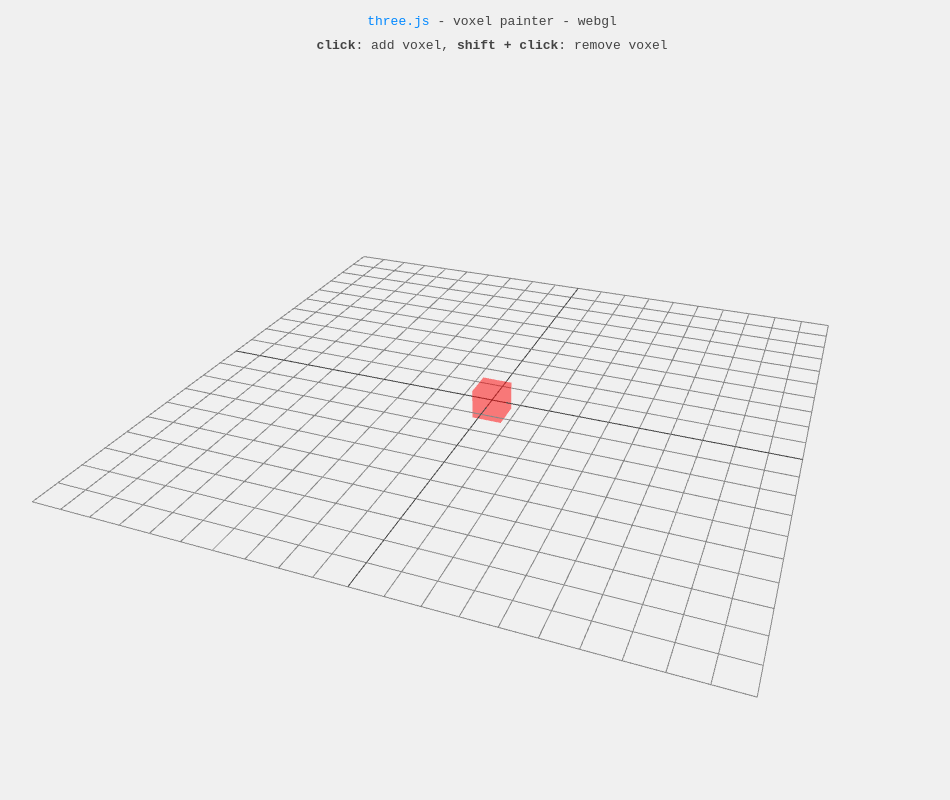
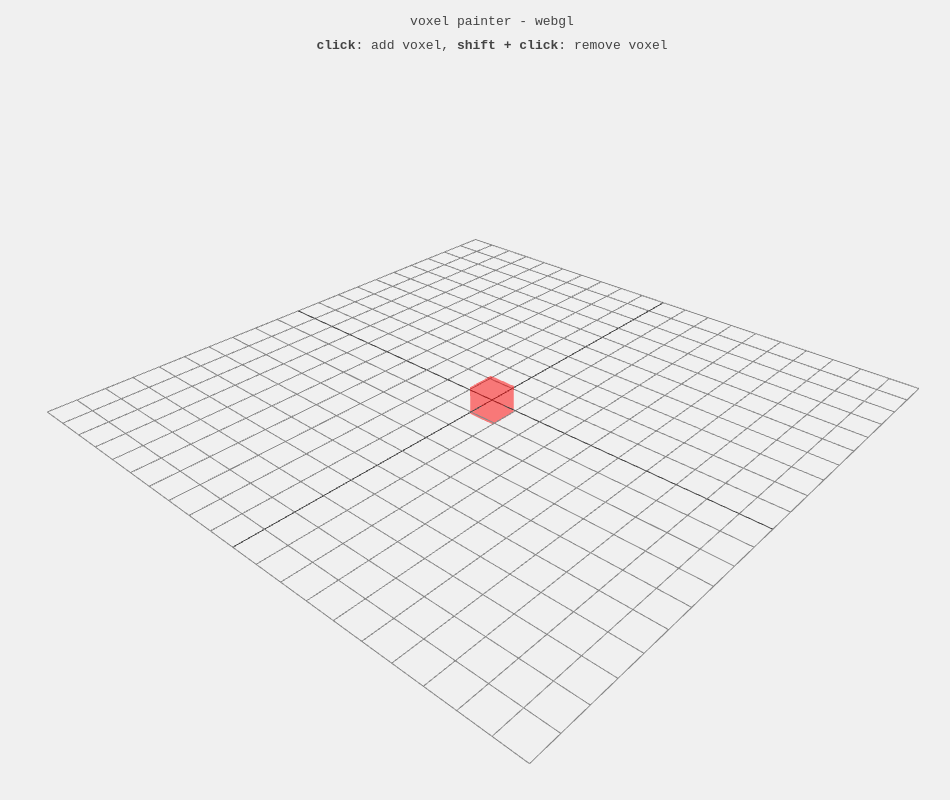
Before and after one commit to vonerikbarren/THREE_VoxelPainter_UI_UX, a plain HTML site: page index.html in a window 1280 px wide. Shown: the whole page, without its empty margins (148-1098 px from the left). Drawn offline with nearby package versions, Linux system fonts and the light colour scheme.

```diff
--- a/index.html
+++ b/index.html
@@ -18,7 +18,7 @@
 	<body>
 
 		<div id="info">
-			<a href="https://threejs.org" target="_blank" rel="noopener">three.js</a> - voxel painter - webgl<br>
+			<a href="#" target="_blank" rel="noopener"></a> voxel painter - webgl<br>
 			<strong>click</strong>: add voxel, <strong>shift + click</strong>: remove voxel
 		</div>
 
@@ -41,7 +41,7 @@
 			function init() {
 
 				camera = new THREE.PerspectiveCamera( 45, window.innerWidth / window.innerHeight, 1, 10000 );
-				camera.position.set( 500, 800, 1300 );
+				camera.position.set( 900, 800, 1000 );
 				camera.lookAt( 0, 0, 0 );
 
 				scene = new THREE.Scene();
@@ -57,7 +57,7 @@
 				// cubes
 
 				cubeGeo = new THREE.BoxGeometry( 50, 50, 50 );
-				cubeMaterial = new THREE.MeshLambertMaterial( { color: 0xfeb74c, map: new THREE.TextureLoader().load( 'textures/square-outline-textured.png' ) } );
+				cubeMaterial = new THREE.MeshLambertMaterial( { color: 0xfeb74c, map: new THREE.TextureLoader().load( './assets/textures/square-outline-textured.png' ) } );
 
 				// grid
 
```
Also changed, not shown: assets/textures/square-outline-textured.png (added).
